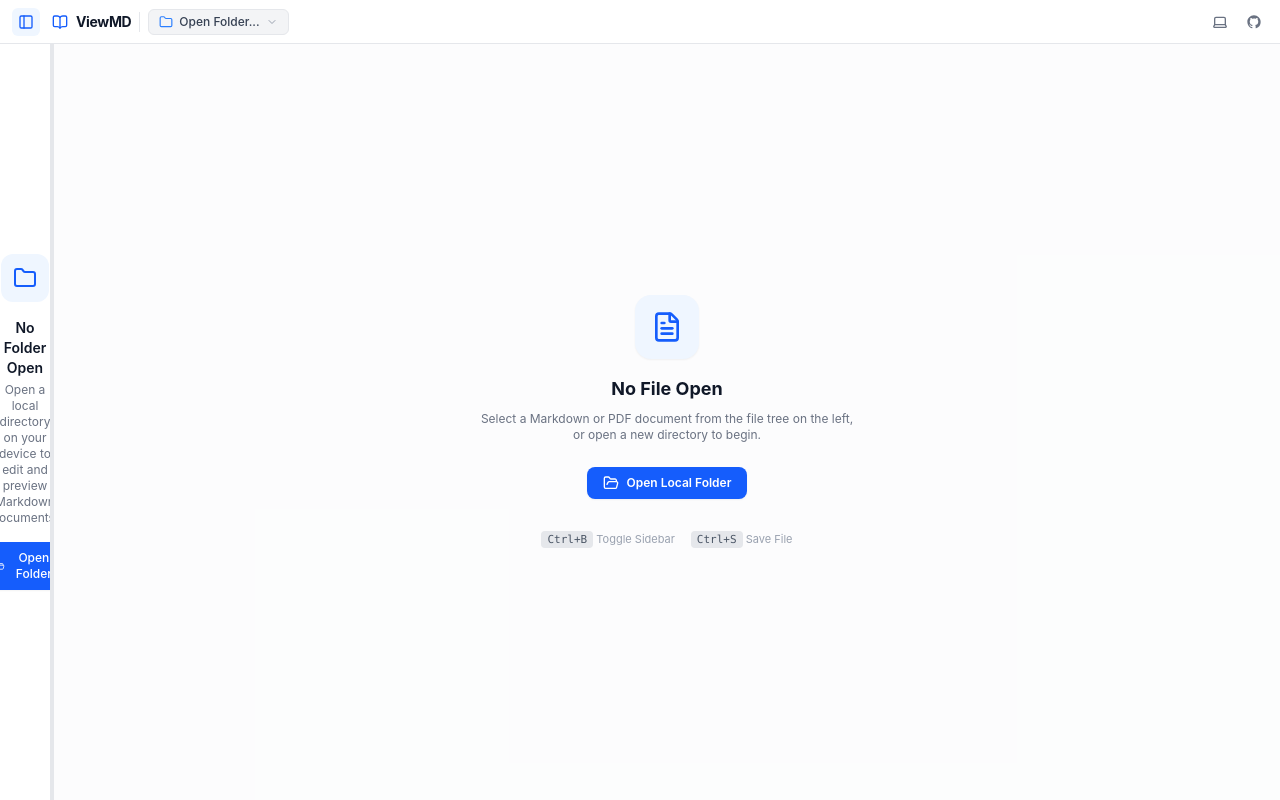
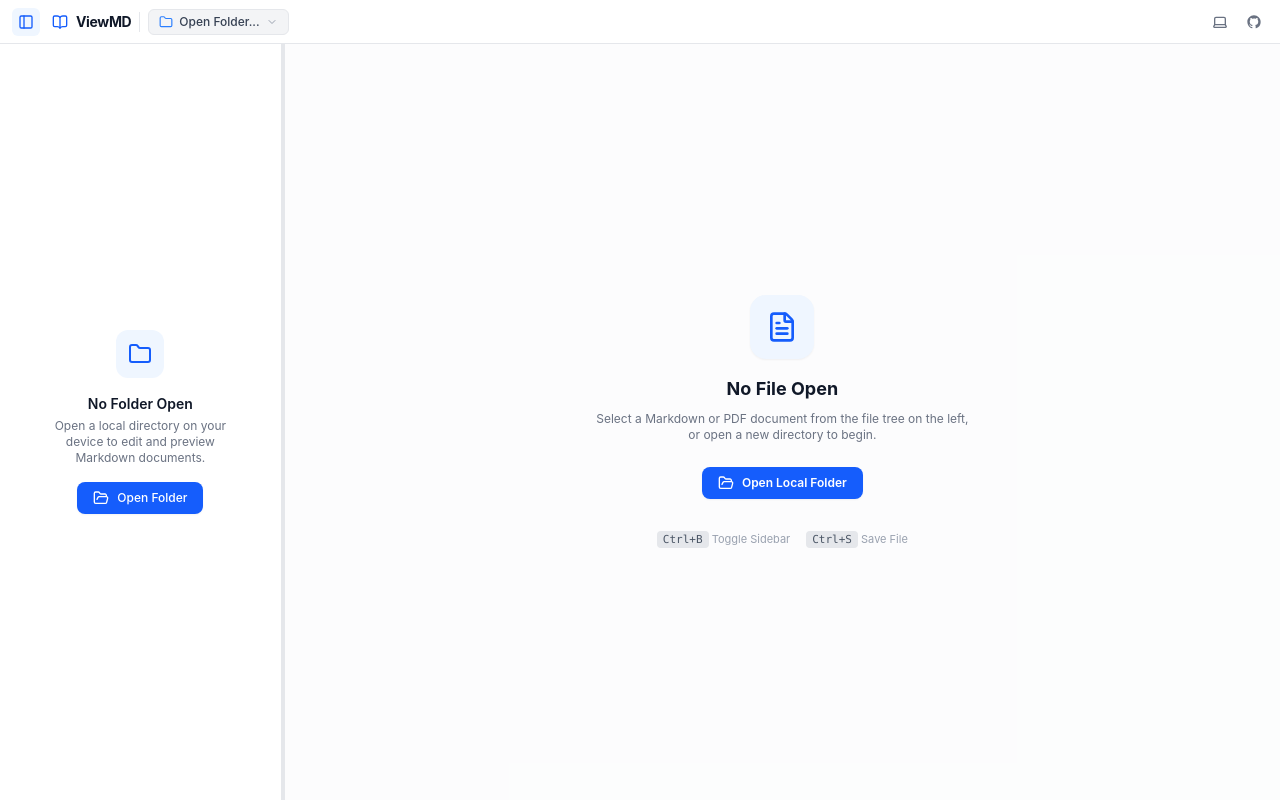
Before and after one commit to 07prajwal2000/ViewMD, a React (Vite) app: page / in a window 1280 px wide. Built offline with nearby package versions, Linux system fonts and the light colour scheme.

Commit message:
fix: use explicit percentage and pixel string units for react-resizable-panels v4

```diff
--- a/src/App.tsx
+++ b/src/App.tsx
@@ -100,7 +100,7 @@ export const App: React.FC = () => {
         {isSidebarOpen ? (
           <Group orientation="horizontal" className="h-full w-full">
             {/* Left Sidebar (File Tree) - resizable up to half the screen (50%) */}
-            <Panel defaultSize={20} minSize={8} maxSize={50} className="h-full">
+            <Panel defaultSize="22%" minSize="180px" maxSize="50%" className="h-full">
               <FileTree />
             </Panel>
 
@@ -108,7 +108,7 @@ export const App: React.FC = () => {
             <Separator className="relative w-1 bg-gray-200 dark:bg-gray-800 hover:bg-blue-500 active:bg-blue-600 transition-colors cursor-col-resize z-20 after:absolute after:inset-y-0 after:-left-2 after:-right-2 after:content-['']" />
 
             {/* Right Main Panel (Tabs + Viewer) */}
-            <Panel defaultSize={80} minSize={40} className="h-full flex flex-col overflow-hidden">
+            <Panel defaultSize="78%" minSize="40%" className="h-full flex flex-col overflow-hidden">
               <TabBar />
               <div className="flex-1 overflow-hidden relative">
                 {renderActiveViewer()}
--- a/src/plugins/markdown/MarkdownViewer.tsx
+++ b/src/plugins/markdown/MarkdownViewer.tsx
@@ -116,11 +116,11 @@ export const MarkdownViewer: React.FC<ViewerProps> = ({ tab, onContentChange, on
   return (
     <div className="h-full w-full select-text">
       <Group orientation="horizontal" className="h-full w-full">
-        <Panel defaultSize={50} minSize={20} className="h-full">
+        <Panel defaultSize="50%" minSize="20%" className="h-full">
           {renderEditor()}
         </Panel>
         <Separator className="relative w-1 bg-gray-200 dark:bg-gray-800 hover:bg-blue-500 active:bg-blue-600 transition-colors cursor-col-resize z-10 after:absolute after:inset-y-0 after:-left-2 after:-right-2 after:content-['']" />
-        <Panel defaultSize={50} minSize={20} className="h-full">
+        <Panel defaultSize="50%" minSize="20%" className="h-full">
           {renderPreview()}
         </Panel>
       </Group>
```
